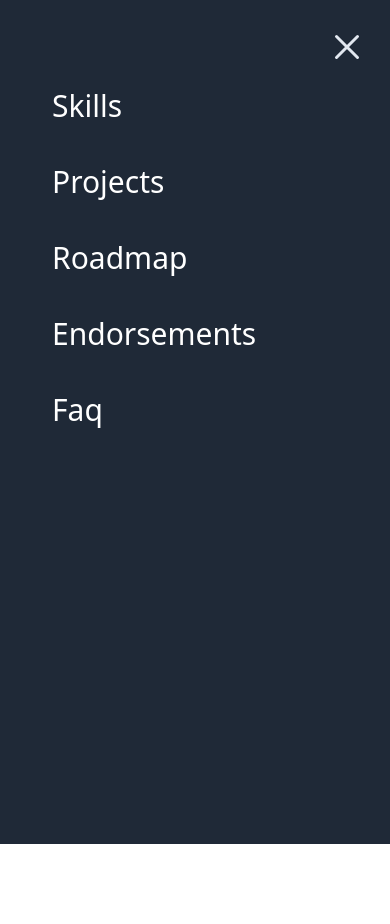
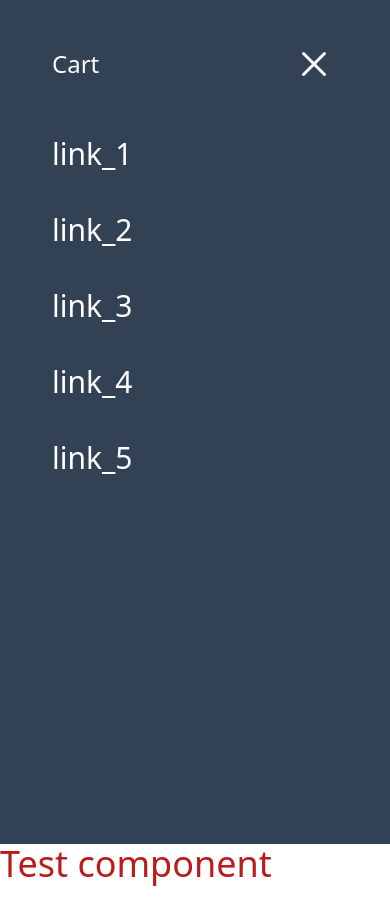
Before and after one commit to Predrag-Jandric/Pangea-Dino-Museum, a React (Vite) app: page / in a window 390 px wide. Both pictures are taken after a click on the icon 342 px from the left and 45 px from the top of the page. Shown: the top 924 px of the page. Before the commit the page ends 844 px from the top, so only its background shows below. Built offline with nearby package versions, Linux system fonts and the light colour scheme.

Commit message:
will ADD: navbar/mobile navbar overall polishing

```diff
--- a/src/App.jsx
+++ b/src/App.jsx
@@ -1,9 +1,11 @@
 import LandingPage from "./components/LandingPage";
+import Test from "./components/Test";
 
 function App() {
   return (
-    <div className="flex flex-col items-center justify-center h-screen space-y-4 bg-slate-900 text-slate-200 gap-4">
+    <div className="">
       <LandingPage />
+      <Test />
     </div>
   );
 }
--- a/src/components/LandingPage.jsx
+++ b/src/components/LandingPage.jsx
@@ -1,11 +1,11 @@
-import Navbar from "./navbar/Navbar"
+import Navbar from "./navbar/Navbar";
 
 function LandingPage() {
-    return (
-        <div>
-            <Navbar />
-        </div>
-    )
+  return (
+    <div className="relative h-screen w-full overflow-hidden">
+      <Navbar />
+    </div>
+  );
 }
 
-export default LandingPage
+export default LandingPage;
--- /dev/null
+++ b/src/components/Test.jsx
@@ -0,0 +1,9 @@
+function Test() {
+    return (
+        <div className="text-4xl h-[20rem] text-red-700">
+            Test component
+        </div>
+    )
+}
+
+export default Test
--- a/src/components/navbar/MobileNavbar.jsx
+++ b/src/components/navbar/MobileNavbar.jsx
@@ -65,7 +65,7 @@ export default function MobileNavbar({ isOpen, setIsOpen }) {
 
   useEffect(() => {
     const handleResize = () => {
-      if (window.innerWidth > 640) {
+      if (window.innerWidth > 768) {
         setIsOpen(false);
       }
     };
@@ -93,10 +93,11 @@ export default function MobileNavbar({ isOpen, setIsOpen }) {
 
   return (
     <div ref={scope}>
-      <nav className="fixed h-full top-0 left-0 w-full bg-gray-800 pt-20 z-40  translate-x-full transition-colors">
+      <nav className="fixed h-full text-white top-0 left-0 w-full bg-slate-700 pt-10 z-40  translate-x-full transition-colors">
         <ul className="flex flex-col gap-y-6 px-8 relative">
+          <motion.div className="flex mb-4 px-5 justify-between items-center w-full">
+            <p className="text-2xl">Cart</p>
             <motion.div
-            className="absolute right-[5%] -top-[16%] cursor-pointer"
               onClick={handleToggle}
               initial={{ scale: 1, opacity: 1 }}
               animate={
@@ -106,7 +107,8 @@ export default function MobileNavbar({ isOpen, setIsOpen }) {
               }
               transition={{ duration: 0.3, ease: "easeInOut" }}
             >
-            <IoCloseOutline className="size-12 hover:text-primary transition-colors" />
+              <IoCloseOutline className="size-12 cursor-pointer hover:text-primary transition-colors" />
+            </motion.div>
           </motion.div>
           {navLinks.map((link, index) => (
             <li key={index} className="relative flex w-full z-10 group">
@@ -118,11 +120,11 @@ export default function MobileNavbar({ isOpen, setIsOpen }) {
                   scrollToSection(link.href);
                   setIsOpen(false);
                 }}
-                className="text-white text-3xl w-full py-2 px-5 cursor-pointer transition ease-in-out duration-200 relative group-hover:before:scale-100 hover:text-primary "
+                className="text-3xl w-full py-2 px-5 cursor-pointer transition ease-in-out duration-200 relative group-hover:before:scale-100 hover:text-primary "
               >
                 {link.label}
               </a>
-              <span className="absolute top-full right-[8.3rem] w-[80%] h-[7%] bg-primary scale-0 z-[-1] transition ease-in-out duration-300 group-hover:scale-50"></span>
+              <span className="absolute top-full left-5 w-32 h-[3px] bg-primary scale-x-0 origin-left z-[-1] transition-transform ease-in-out duration-300 group-hover:scale-x-100"></span>
             </li>
           ))}
         </ul>
--- a/src/components/navbar/Navbar.jsx
+++ b/src/components/navbar/Navbar.jsx
@@ -10,8 +10,10 @@ function Navbar() {
 
   return (
     <>
-      <nav className="flex items-center justify-center h-[10vh] px-32 w-full absolute top-0 left-0 right-0 md:px-12">
-        <ul className="relative hidden sm:flex items-center justify-center gap-0 transition ease-in-out duration-200">
+      <nav className="flex items-center justify-between h-[10vh] w-full absolute top-0 left-0 z-30 right-0 px-12 text-white bg-transparent">
+        <p className="text-2xl">Logo</p>
+
+        <ul className="relative hidden md:flex items-center justify-center gap-0 transition ease-in-out duration-200">
           {navLinks.map((link, index) => (
             <li key={index} className="relative flex w-full z-10 group">
               <a
@@ -21,7 +23,7 @@ function Navbar() {
                   e.preventDefault();
                   scrollToSection(link.href);
                 }}
-                className="text-white text-xl py-2 px-5 cursor-pointer transition ease-in-out duration-200 relative group-hover:before:scale-100"
+                className="text-xl py-2 px-5 cursor-pointer transition ease-in-out duration-200 relative group-hover:before:scale-100"
               >
                 {link.label}
               </a>
@@ -29,8 +31,10 @@ function Navbar() {
             </li>
           ))}
         </ul>
+
+        <p className="text-2xl hidden md:flex">Cart</p>
         <CgMenu
-          className="absolute sm:hidden size-10 top-[30%] right-[7%] cursor-pointer hover:text-primary transition-colors"
+          className="absolute md:hidden size-10 top-[30%] right-[7%] cursor-pointer hover:text-primary transition-colors"
           onClick={() => setIsOpen(true)}
         />
       </nav>
--- a/src/utils/data.js
+++ b/src/utils/data.js
@@ -1,7 +1,7 @@
 export const navLinks = [
-  { href: "/", label: "Skills" },
-  { href: "/", label: "Projects" },
-  { href: "/", label: "Roadmap" },
-  { href: "/", label: "Endorsements" },
-  { href: "/", label: "Faq" },
+  { href: "/", label: "link_1" },
+  { href: "/", label: "link_2" },
+  { href: "/", label: "link_3" },
+  { href: "/", label: "link_4" },
+  { href: "/", label: "link_5" },
 ];
```
Lines whose indentation alone changed are shown as unchanged.
